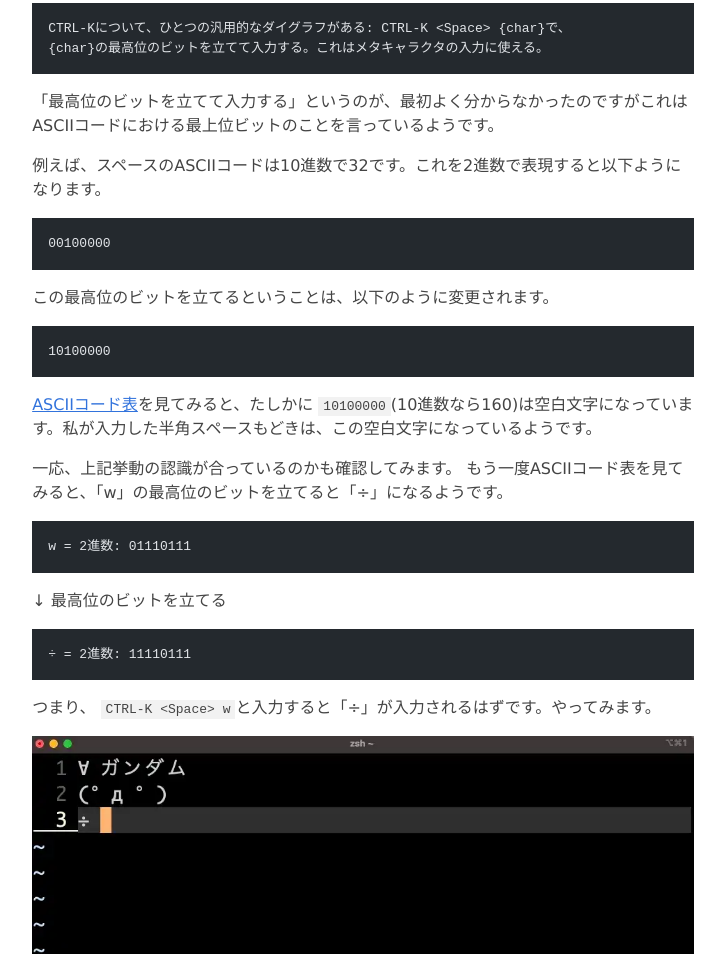
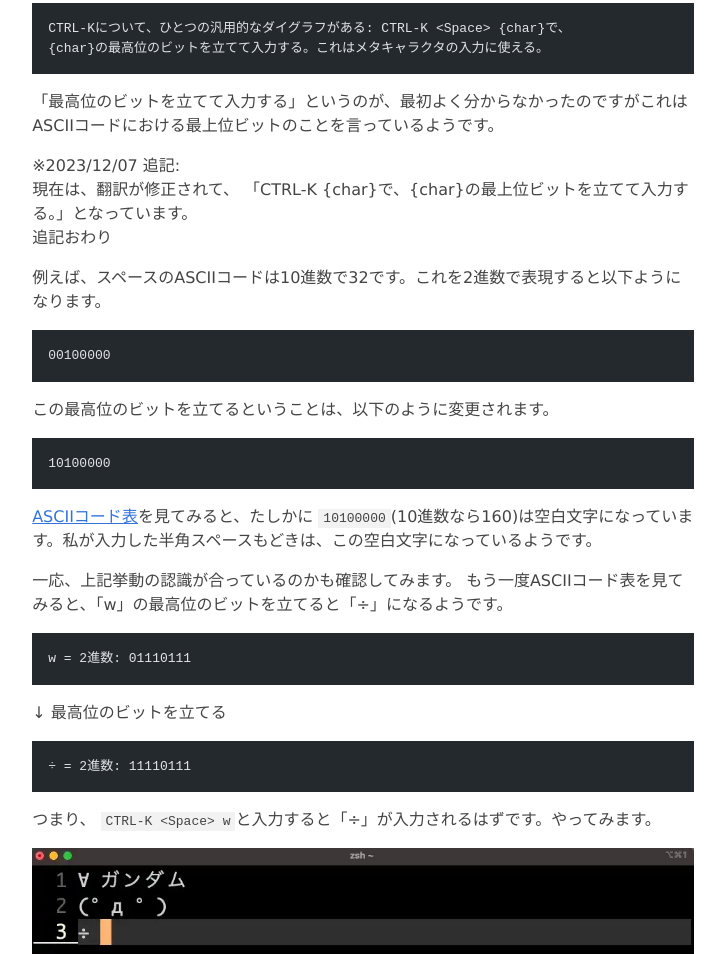
Before and after one commit to tkancf/tkancf.com, an Astro site: page /blog/understanding-vim-ctrl-k-space in a window 1280 px wide. Shown: the part 2194-3148 px from the top of the page, without its empty margins (277-1002 px from the left). Built offline with nearby package versions, Linux system fonts and the light colour scheme; Astro itself is replaced by a stand-in of ours; code samples lack their colours.

Commit message:
追記を追加

````diff
--- a/src/content/blog/understanding-vim-ctrl-k-space.md
+++ b/src/content/blog/understanding-vim-ctrl-k-space.md
@@ -61,6 +61,10 @@ CTRL-Kについて、ひとつの汎用的なダイグラフがある: CTRL-K
 
 「最高位のビットを立てて入力する」というのが、最初よく分からなかったのですがこれはASCIIコードにおける最上位ビットのことを言っているようです。
 
+※2023/12/07 追記:
+現在は、翻訳が修正されて、 「CTRL-K <Space> {char}で、{char}の最上位ビットを立てて入力する。」となっています。
+追記おわり
+
 例えば、スペースのASCIIコードは10進数で32です。これを2進数で表現すると以下ようになります。
 
 ```md
````
